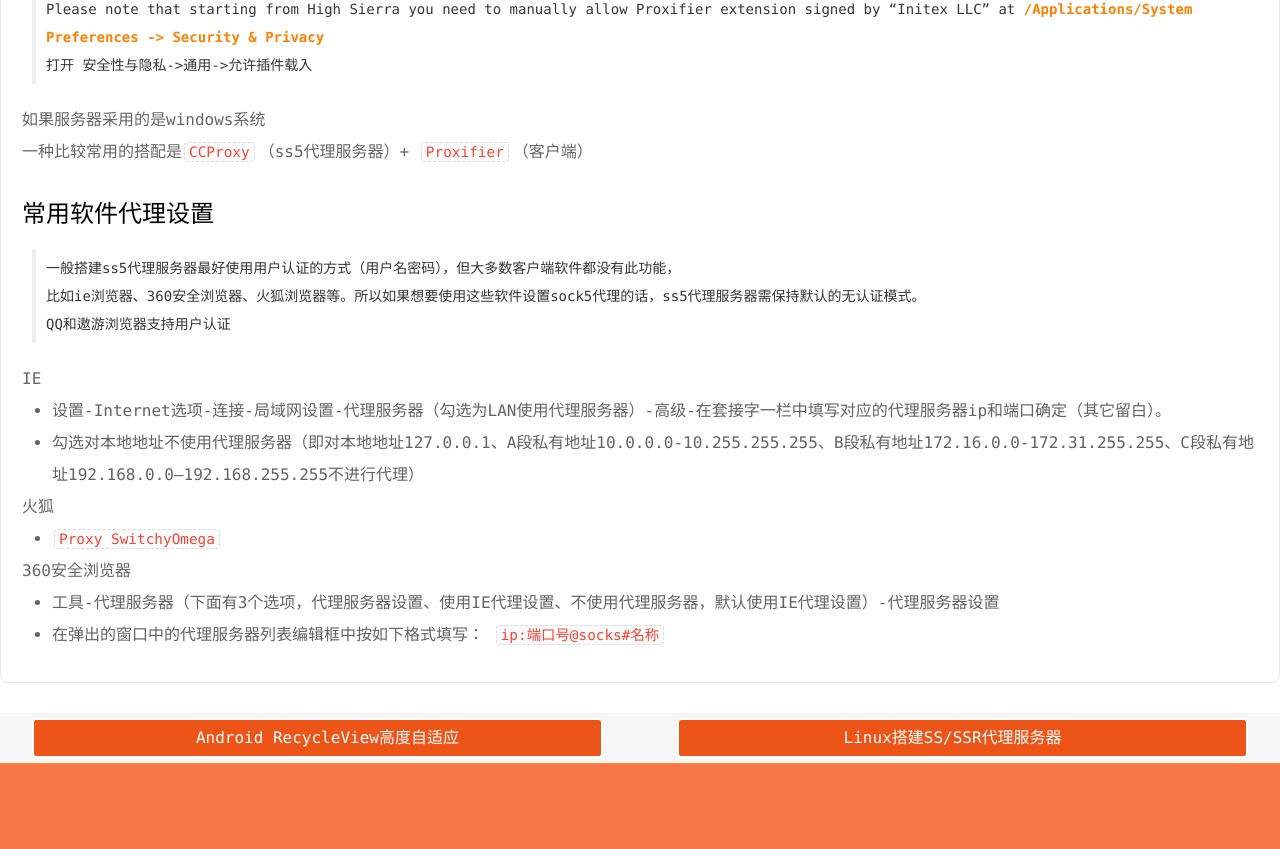
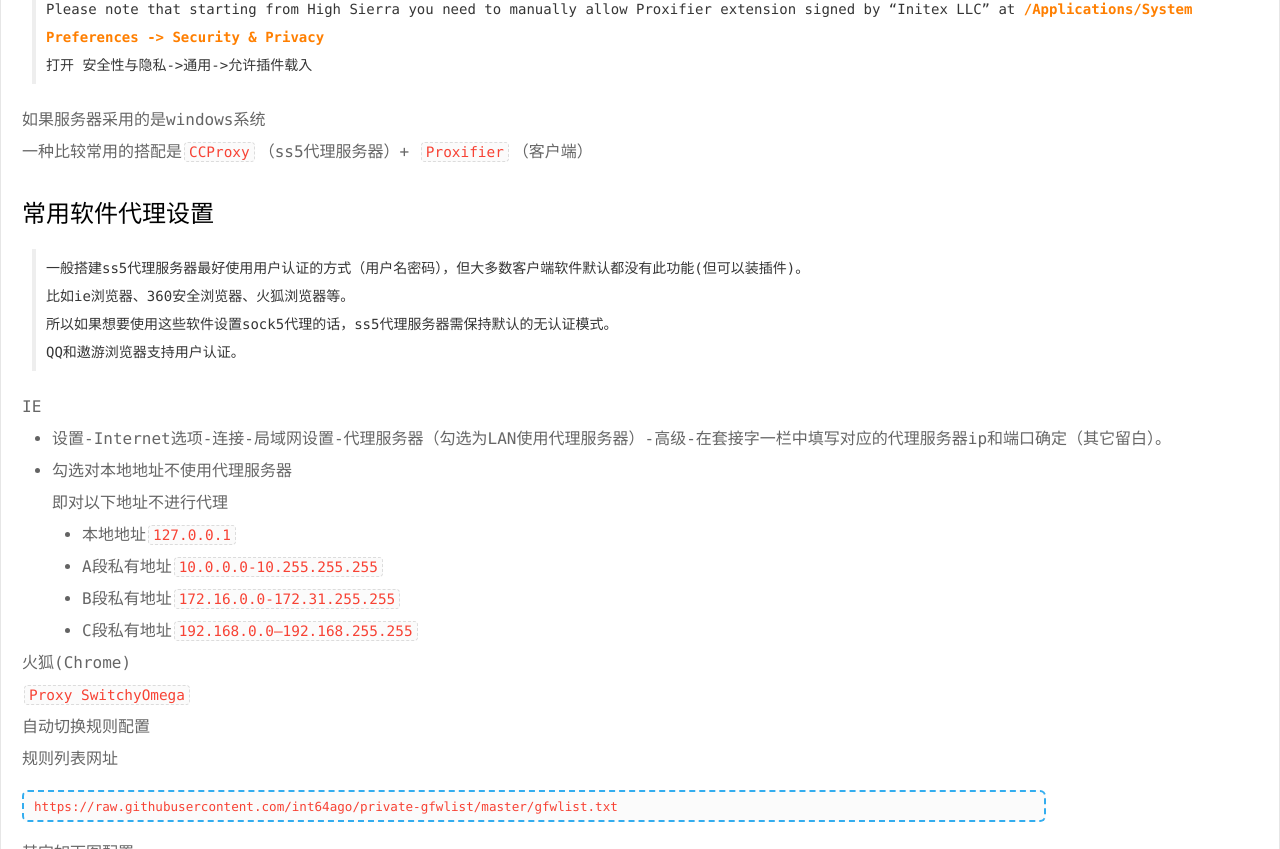
Before and after one commit to psvmc/myblog_jekyll, a Jekyll site: the page built from _posts/2018-08-24-linux-ss5.md, in a window 1280 px wide and 1400 px high, scrolled down 3297 px. Shown: the top 849 px of the window. Built offline with Jekyll 4.4.1, drawn with Linux system fonts in a browser that asks for light colours; comment, search, counter and statistics services are not loaded; grey boxes are pictures that could not be loaded.

Commit message:
文章更新

````diff
--- a/_posts/2018-08-24-linux-ss5.md
+++ b/_posts/2018-08-24-linux-ss5.md
@@ -171,28 +171,46 @@
 
 ### 常用软件代理设置
 
-> 一般搭建ss5代理服务器最好使用用户认证的方式（用户名密码），但大多数客户端软件都没有此功能，
+> 一般搭建ss5代理服务器最好使用用户认证的方式（用户名密码），但大多数客户端软件默认都没有此功能(但可以装插件)。
 >
-> 比如ie浏览器、360安全浏览器、火狐浏览器等。所以如果想要使用这些软件设置sock5代理的话，ss5代理服务器需保持默认的无认证模式。
+> 比如ie浏览器、360安全浏览器、火狐浏览器等。
 >
-> QQ和遨游浏览器支持用户认证
+> 所以如果想要使用这些软件设置sock5代理的话，ss5代理服务器需保持默认的无认证模式。
+>
+> QQ和遨游浏览器支持用户认证。
 
 
 
 IE
 
 + 设置-Internet选项-连接-局域网设置-代理服务器（勾选为LAN使用代理服务器）-高级-在套接字一栏中填写对应的代理服务器ip和端口确定（其它留白）。
-+ 勾选对本地地址不使用代理服务器（即对本地地址127.0.0.1、A段私有地址10.0.0.0-10.255.255.255、B段私有地址172.16.0.0-172.31.255.255、C段私有地址192.168.0.0–192.168.255.255不进行代理）
+
++ 勾选对本地地址不使用代理服务器
+
+  即对以下地址不进行代理
+
+  + 本地地址`127.0.0.1`
+
+  + A段私有地址`10.0.0.0-10.255.255.255`
+
+  + B段私有地址`172.16.0.0-172.31.255.255`
+
+  + C段私有地址`192.168.0.0–192.168.255.255`
 
 
 
-火狐
+火狐(Chrome)
 
-+ [`Proxy SwitchyOmega`](https://addons.mozilla.org/zh-CN/firefox/addon/switchyomega/?src=search)
+[`Proxy SwitchyOmega`](https://addons.mozilla.org/zh-CN/firefox/addon/switchyomega/?src=search)
 
+自动切换规则配置
 
+规则列表网址
 
-360安全浏览器
+```bash
+https://raw.githubusercontent.com/int64ago/private-gfwlist/master/gfwlist.txt
+```
 
-+ 工具-代理服务器（下面有3个选项，代理服务器设置、使用IE代理设置、不使用代理服务器，默认使用IE代理设置）-代理服务器设置
-+ 在弹出的窗口中的代理服务器列表编辑框中按如下格式填写：  `ip:端口号@socks#名称`
+其它如下图配置
+
+![5b824fcab8982.jpg](https://i.loli.net/2018/08/26/5b824fcab8982.jpg)
````
